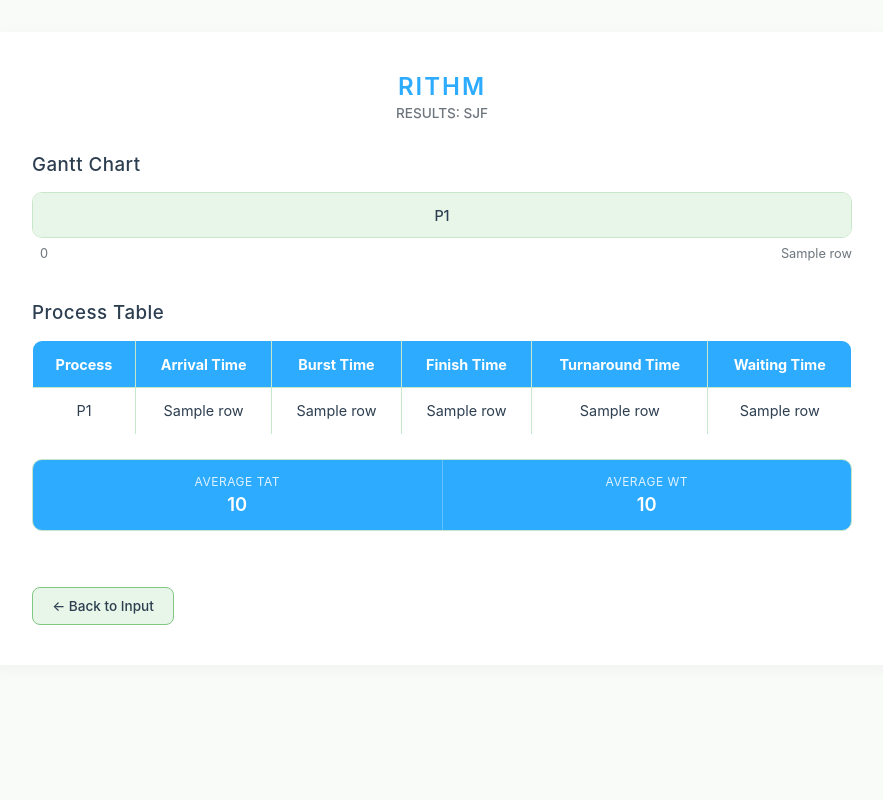
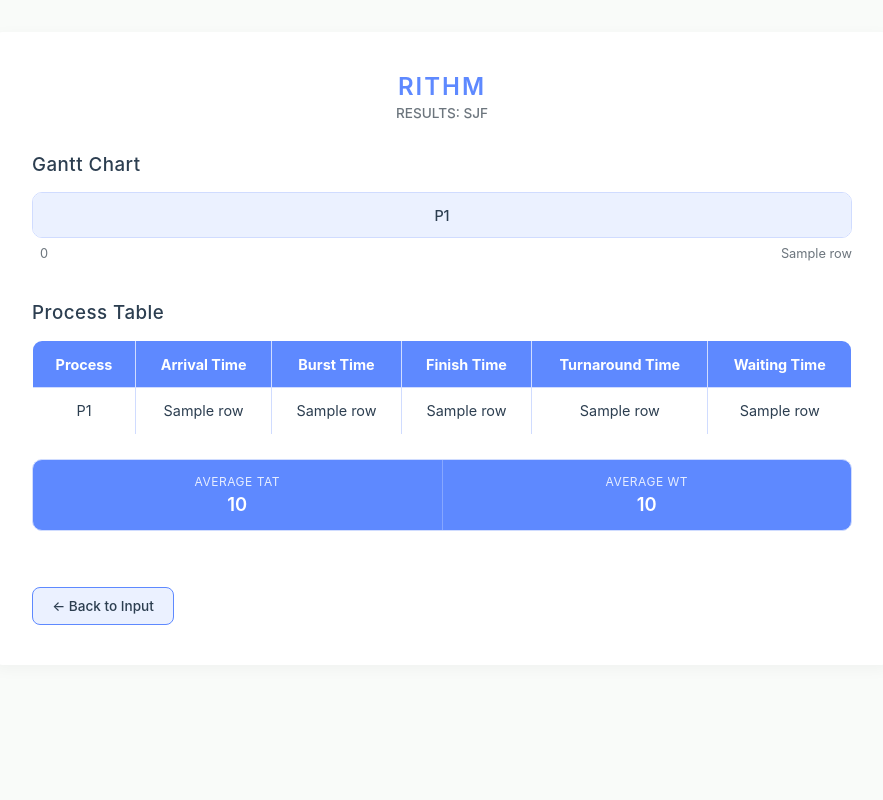
Before and after one commit to FirstLight-IT/Rithm, a Python web app: template website/templates/main.html in a window 1280 px wide. Shown: the whole page, without its empty margins (198-1081 px from the left). Run offline with Jinja, Linux system fonts and the light colour scheme; the template is opened without the code that fills it: most values are stand-ins (such as "Sample title", 1, 10 or a date in 2020).

Commit message:
Version 1.3 | Made the colors consistent

```diff
--- a/website/static/results.css
+++ b/website/static/results.css
@@ -1,8 +1,8 @@
 :root {
-    --light-green: #e8f5e9;
-    --theme-green: #81c784;
-    --dark-green: #4caf50;
-    --border-green: #c8e6c9;
+    --light-blue: #ebf1ff;
+    --theme-blue: #5e89ff;
+    --dark-blue: #4a6ecc;
+    --border-blue: #d0dcff;
     --text-dark: #2c3e50;
     --text-muted: #6c757d;
     --white: #ffffff;
@@ -41,7 +41,7 @@ body {
 .results-header h2 {
     font-weight: 600;
     letter-spacing: 2px;
-    color: rgb(45, 171, 255);
+    color: rgb(94, 137, 255);
 }
 
 .results-header p {
@@ -65,7 +65,7 @@ h3 {
 
 .gantt-chart {
     display: flex;
-    border: 1px solid var(--border-green);
+    border: 1px solid var(--border-blue);
     border-radius: var(--radius);
     overflow: hidden;
     margin-bottom: 0.5rem;
@@ -74,8 +74,8 @@ h3 {
 .gantt-bar {
     flex: 1;
     padding: 0.85rem 0;
-    background-color: var(--light-green);
-    border-right: 1px solid var(--border-green);
+    background-color: var(--light-blue);
+    border-right: 1px solid var(--border-blue);
     text-align: center;
     font-weight: 500;
     font-size: 0.9rem;
@@ -105,19 +105,19 @@ h3 {
     border-collapse: collapse;
     border-radius: var(--radius);
     overflow: hidden;
-    border: 1px solid var(--border-green);
+    border: 1px solid var(--border-blue);
 }
 
 .process-table thead tr {
-    background-color: rgb(45, 171, 255);
+    background-color: rgb(94, 137, 255);
     color: var(--white);
 }
 
 .process-table th, .process-table td {
     padding: 0.9rem 1rem;
     text-align: center;
-    border-bottom: 1px solid var(--border-green);
-    border-right: 1px solid var(--border-green);
+    border-bottom: 1px solid var(--border-blue);
+    border-right: 1px solid var(--border-blue);
     font-size: 0.9rem;
 }
 
@@ -126,22 +126,22 @@ h3 {
 }
 
 .process-table tbody tr:nth-child(even) {
-    background-color: var(--light-green);
+    background-color: var(--light-blue);
 }
 
 .process-table tbody tr:hover {
-    background-color: #d4edda;
+    background-color: #dee7ff;
 }
 
 /* Averages */
 .averages {
     display: flex;
     width: 100%;
-    margin-top: 1.5rem; /* CHANGE 2: Added spacing between table and averages */
-    border: 1px solid var(--border-green);
+    margin-top: 1.5rem;
+    border: 1px solid var(--border-blue);
     border-radius: var(--radius);
     overflow: hidden;
-    background-color: rgb(45, 171, 255);
+    background-color: rgb(94, 137, 255);
 }
 
 .avg-box {
@@ -173,17 +173,17 @@ h3 {
     display: inline-block;
     margin-top: 1rem;
     padding: 0.65rem 1.2rem;
-    background-color: var(--light-green);
+    background-color: var(--light-blue);
     color: var(--text-dark);
     text-decoration: none;
     border-radius: 8px;
     font-size: 0.85rem;
     font-weight: 500;
     transition: all 0.2s;
-    border: 1px solid var(--theme-green);
+    border: 1px solid var(--theme-blue);
 }
 
 .back-btn:hover {
-    background-color: var(--theme-green);
+    background-color: var(--theme-blue);
     color: var(--white);
 }
```
